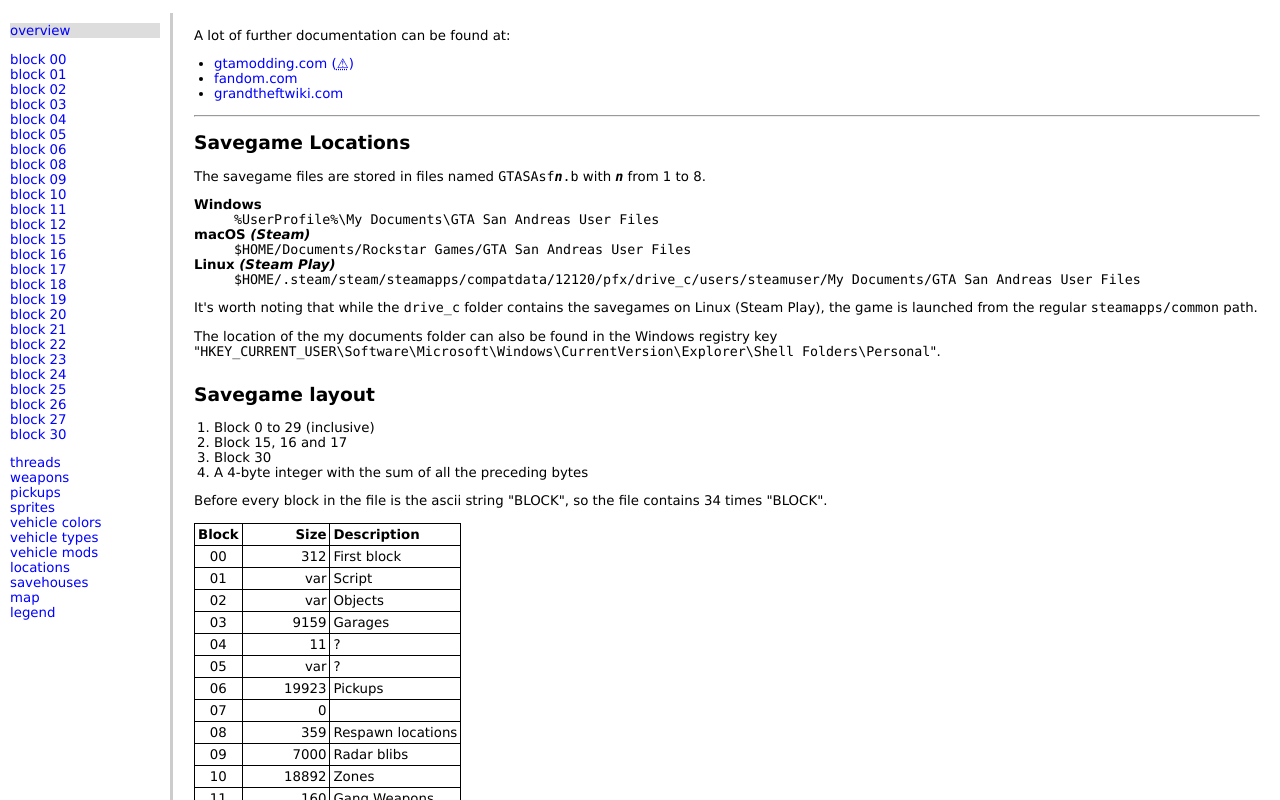
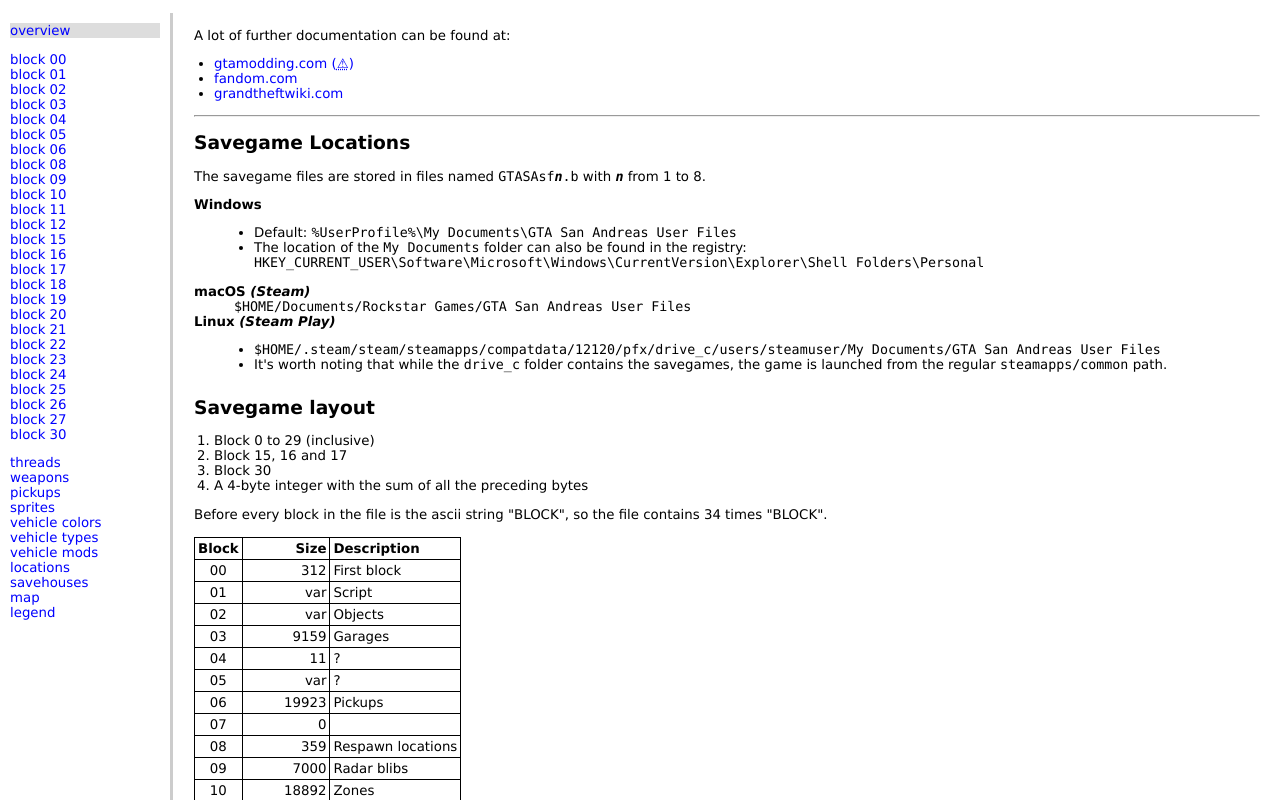
Before and after one commit to gtasa-savegame-editor/docs, a React (Create React App) app: page /#/ in a window 1280 px wide. Shown: the top 800 px of the page. Built offline with nearby package versions, Linux system fonts and the light colour scheme.

Commit message:
optimize overview

```diff
--- a/src/components/content/overview.js
+++ b/src/components/content/overview.js
@@ -1,4 +1,4 @@
-import React, {Component} from 'react';
+import React, { Component } from 'react';
 
 class Overview extends Component {
   render() {
@@ -6,31 +6,89 @@
       <div>
         <div className="section">
           A lot of further documentation can be found at:
-
           <ul>
-                        <li><a href="http://www.gtamodding.com/index.php?title=Saves_%28GTA_SA%29">gtamodding.com
-                            (<abbr title="Currently down.">⚠</abbr>)</a></li>
-                        <li><a href="https://gta.fandom.com/wiki/Category:GTA_San_Andreas">fandom.com</a></li>
-                        <li><a href="https://www.grandtheftwiki.com/Category:GTA_San_Andreas">grandtheftwiki.com</a>
+            <li>
+              <a href="http://www.gtamodding.com/index.php?title=Saves_%28GTA_SA%29">
+                gtamodding.com (<abbr title="Currently down.">⚠</abbr>)
+              </a>
+            </li>
+            <li>
+              <a href="https://gta.fandom.com/wiki/Category:GTA_San_Andreas">
+                fandom.com
+              </a>
+            </li>
+            <li>
+              <a href="https://www.grandtheftwiki.com/Category:GTA_San_Andreas">
+                grandtheftwiki.com
+              </a>
             </li>
           </ul>
-                    <hr/>
+          <hr />
           <h2>Savegame Locations</h2>
-                    <p>The savegame files are stored in files named <code>GTASAsf<b><i>n</i></b>.b</code> with <code><b><i>n</i></b></code> from
-                        1 to 8.</p>
+          <p>
+            The savegame files are stored in files named{' '}
+            <code>
+              GTASAsf
+              <b>
+                <i>n</i>
+              </b>
+              .b
+            </code>{' '}
+            with{' '}
+            <code>
+              <b>
+                <i>n</i>
+              </b>
+            </code>{' '}
+            from 1 to 8.
+          </p>
           <dl>
             <dt>Windows</dt>
-                        <dd><code>%UserProfile%\My Documents\GTA San Andreas User Files</code></dd>
-                        <dt>macOS <i>(Steam)</i></dt>
-                        <dd><code>$HOME/Documents/Rockstar Games/GTA San Andreas User Files</code></dd>
-                        <dt>Linux <i>(Steam Play)</i></dt>
-                        <dd><code>$HOME/.steam/steam/steamapps/compatdata/12120/pfx/drive_c/users/steamuser/My
-                            Documents/GTA San Andreas User Files</code></dd>
+            <dd>
+              <ul>
+                <li>
+                  Default:{' '}
+                  <code>
+                    %UserProfile%\My Documents\GTA San Andreas User Files
+                  </code>
+                </li>
+                <li>
+                  The location of the <code>My Documents</code> folder can also
+                  be found in the registry:{' '}
+                  <code>
+                    HKEY_CURRENT_USER\Software\Microsoft\Windows\CurrentVersion\Explorer\Shell
+                    Folders\Personal
+                  </code>
+                </li>
+              </ul>
+            </dd>
+            <dt>
+              macOS <i>(Steam)</i>
+            </dt>
+            <dd>
+              <code>
+                $HOME/Documents/Rockstar Games/GTA San Andreas User Files
+              </code>
+            </dd>
+            <dt>
+              Linux <i>(Steam Play)</i>
+            </dt>
+            <dd>
+              <ul>
+                <li>
+                  <code>
+                    $HOME/.steam/steam/steamapps/compatdata/12120/pfx/drive_c/users/steamuser/My
+                    Documents/GTA San Andreas User Files
+                  </code>
+                </li>
+                <li>
+                  It's worth noting that while the <code>drive_c</code> folder
+                  contains the savegames, the game is launched from the regular{' '}
+                  <code>steamapps/common</code> path.
+                </li>
+              </ul>
+            </dd>
           </dl>
-                    <p>It's worth noting that while the <code>drive_c</code> folder contains the savegames on Linux
-                        (Steam Play), the game is launched from the regular <code>steamapps/common</code> path.</p>
-                    <p>The location of the my documents folder can also be found in the Windows registry key "<code>HKEY_CURRENT_USER\Software\Microsoft\Windows\CurrentVersion\Explorer\Shell
-                        Folders\Personal</code>".</p>
         </div>
         <div className="section">
           <h2>Savegame layout</h2>
@@ -41,8 +99,8 @@
             <li>A 4-byte integer with the sum of all the preceding bytes</li>
           </ol>
           <p>
-                        Before every block in the file is the ascii string "BLOCK", so the file contains 34 times
-                        "BLOCK".
+            Before every block in the file is the ascii string "BLOCK", so the
+            file contains 34 times "BLOCK".
           </p>
           <table>
             <tbody>
@@ -89,7 +147,7 @@
               <tr>
                 <td className="center">07</td>
                 <td className="right">0</td>
-                            <td/>
+                <td />
               </tr>
               <tr>
                 <td className="center">08</td>
@@ -119,12 +177,12 @@
               <tr>
                 <td className="center">13</td>
                 <td className="right">0</td>
-                            <td/>
+                <td />
               </tr>
               <tr>
                 <td className="center">14</td>
                 <td className="right">0</td>
-                            <td/>
+                <td />
               </tr>
               <tr>
                 <td className="center">15</td>
@@ -194,12 +252,12 @@
               <tr>
                 <td className="center">28</td>
                 <td className="right">0</td>
-                            <td/>
+                <td />
               </tr>
               <tr>
                 <td className="center">29</td>
                 <td className="right">0</td>
-                            <td/>
+                <td />
               </tr>
               <tr>
                 <td className="center">30</td>
```
Lines whose indentation alone changed are shown as unchanged.
